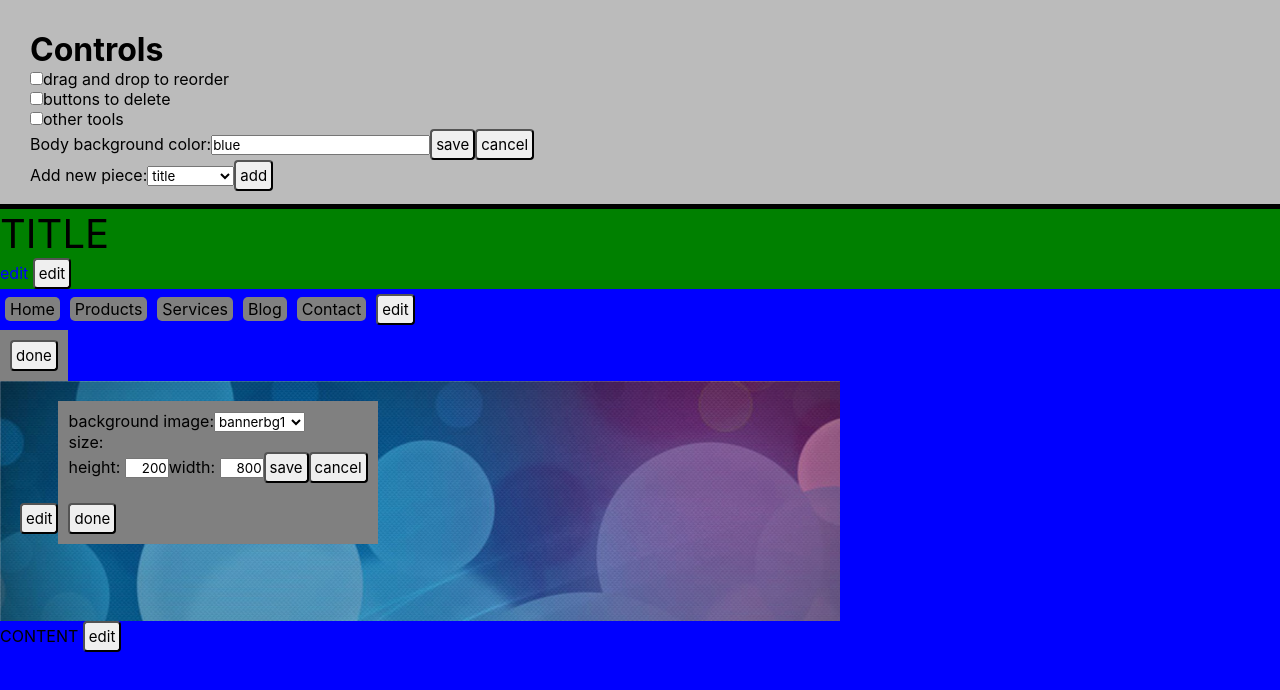
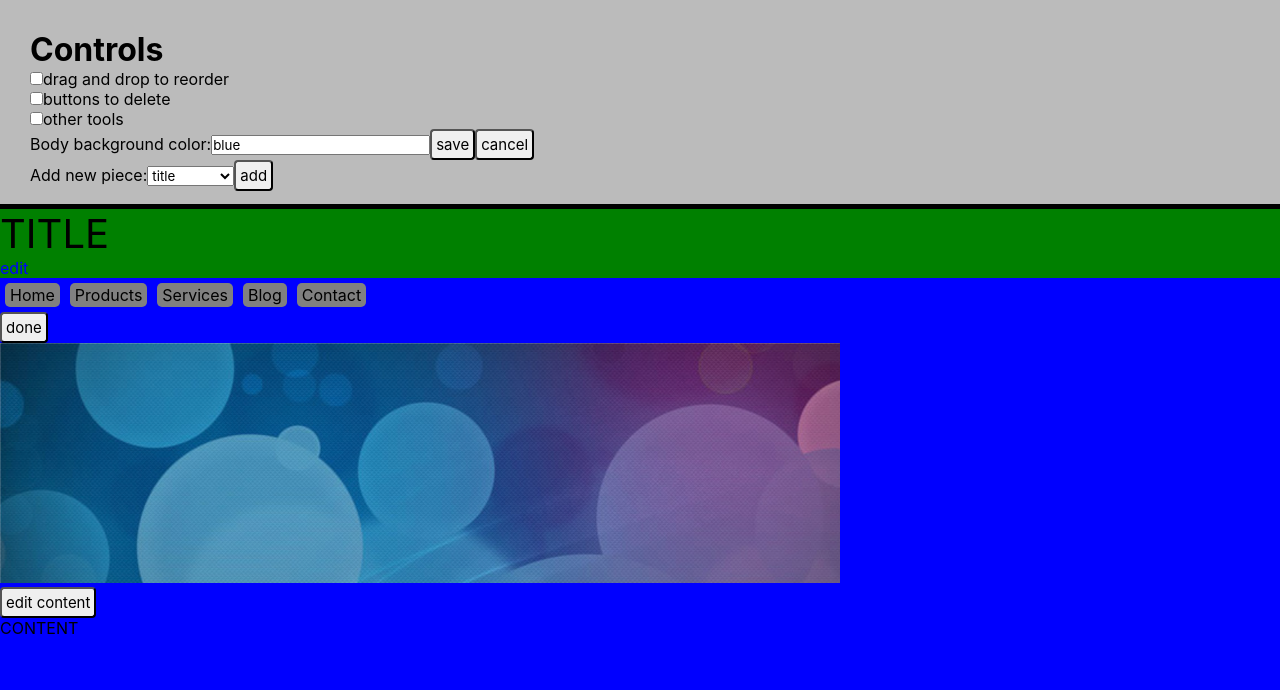
Before and after one commit to bananno/designer, a React (Create React App) app: page / in a window 1280 px wide. Shown: the top 690 px of the page. Built offline with nearby package versions, Linux system fonts and the light colour scheme.

Commit message:
Clean up edit buttons for banner piece

```diff
--- a/public/stylesheets/pieces.css
+++ b/public/stylesheets/pieces.css
@@ -8,17 +8,21 @@
   text-decoration: underline;
 }
 
-.piece .piece-tools {
+.edit-piece-true .piece-tools {
+  display: inline-block;
   background-color: gray;
-  display: inline-block;
   padding: 10px;
 }
 
-.piece .edit-piece {
+.edit-piece-false .piece-tools {
   display: none;
 }
 
-.piece:hover button.edit-piece {
+.edit-piece-start {
+  display: none;
+}
+
+.edit-piece-false:hover button.edit-piece-start {
   display: block;
 }
 
--- a/src/components/Piece.js
+++ b/src/components/Piece.js
@@ -6,6 +6,22 @@ import Content from '../pieces/content.js';
 import DeleteButton from '../bits/deleteButton.js';
 
 class Piece extends Component {
+  state = {
+    showEditTools: false
+  };
+
+  showEditTools = () => {
+    this.setState({
+      showEditTools: true
+    });
+  };
+
+  hideEditTools = () => {
+    this.setState({
+      showEditTools: false
+    });
+  };
+
   togglePieceTools = (piece) => {
     return () => {
       let newState = this.props.state;
@@ -42,10 +58,10 @@ class Piece extends Component {
     let deleteButton = <DeleteButton piece={this.piece} state={this.props.state}
       setState={this.props.setState}/>
 
-    let editButtonStart = <button onClick={this.togglePieceTools(this.props.data)}
+    let editButtonStart = <button onClick={this.showEditTools}
       className="edit-piece-start">edit</button>
 
-    let editButtonDone = <button onClick={this.togglePieceTools(this.props.data)}
+    let editButtonDone = <button onClick={this.hideEditTools}
       className="edit-piece-done">done</button>
 
     if (pieceType === 'title') {
@@ -80,6 +96,7 @@ class Piece extends Component {
           editButtonStart={editButtonStart}
           editButtonDone={editButtonDone}
           deleteButton={deleteButton}
+          showEditTools={this.state.showEditTools}
           >
         </Banner>
       );
--- a/src/pieces/banner.js
+++ b/src/pieces/banner.js
@@ -3,12 +3,14 @@ import ImageSelector from '../bits/imageSelector.js';
 import EditSize from '../bits/editSize.js';
 
 const banner = (props) => {
-  let className = 'piece banner';
+  let className = ['piece banner'];
   let currentImage = props.piece.image;
 
   if (currentImage) {
-    className += ' ' + currentImage;
+    className.push(currentImage);
   }
+
+  className.push('edit-piece-' + props.showEditTools);
 
   const changeBackground = (newValue) => {
     props.changePiece('image', newValue);
@@ -20,7 +22,7 @@ const banner = (props) => {
   pieceStyle['height'] = props.piece.height + 'px';
 
   return (
-    <div className={className} style={pieceStyle}>
+    <div className={className.join(' ')} style={pieceStyle}>
       {props.deleteButton}
       {props.editButtonStart}
       <div className="piece-tools">
```
